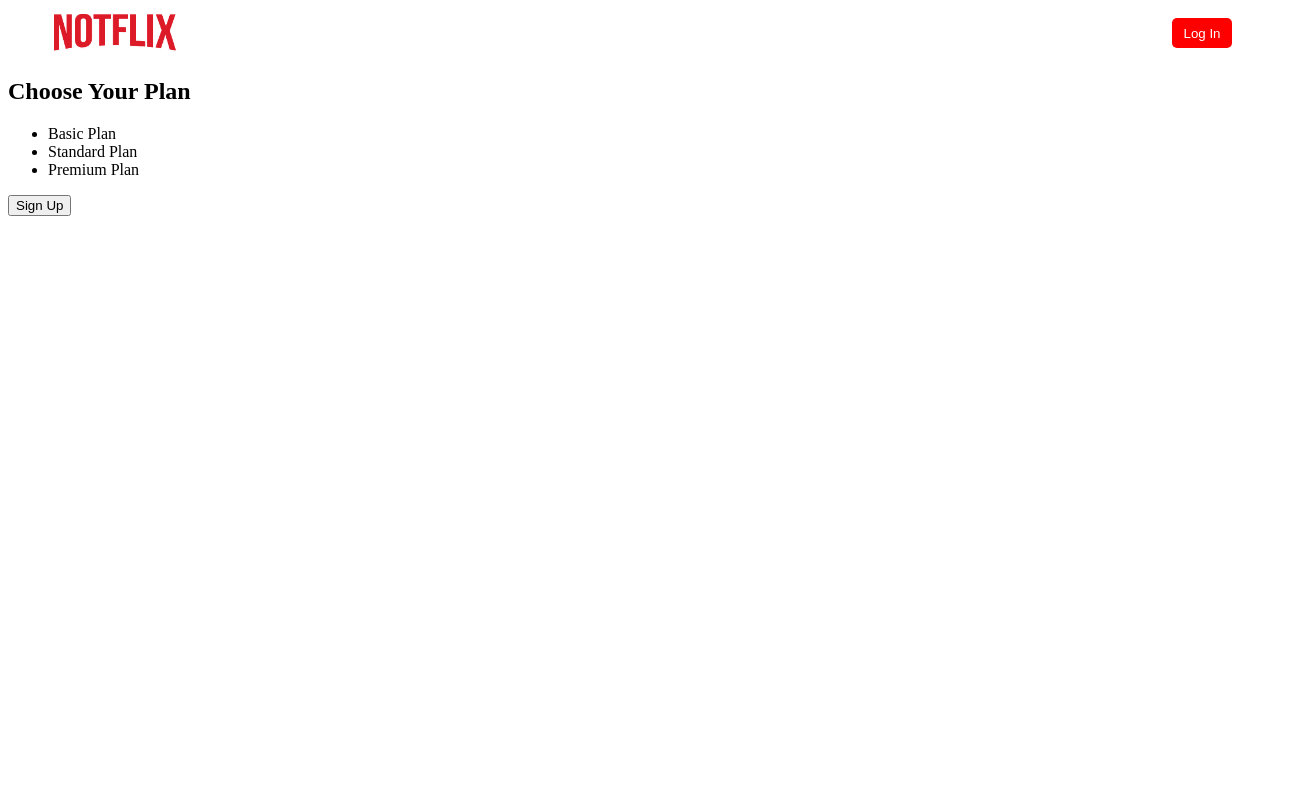
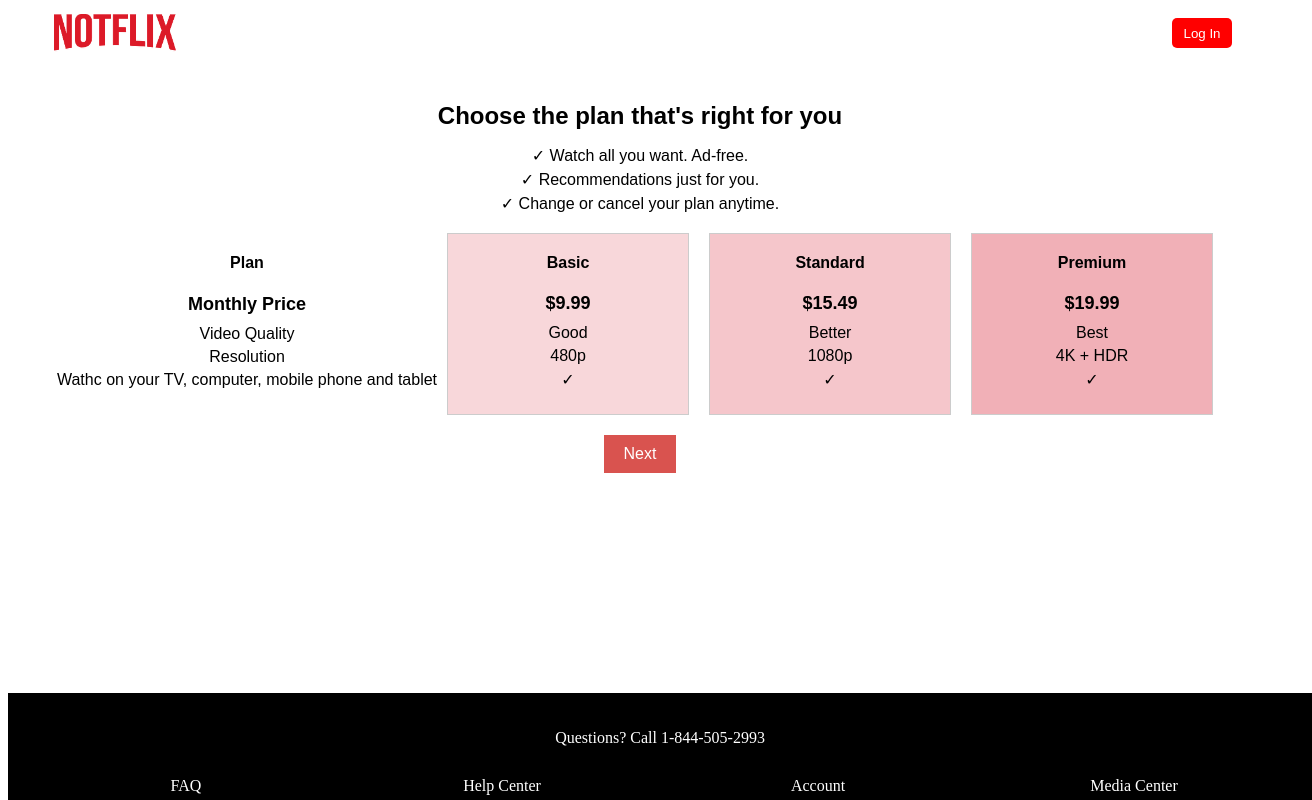
Before and after one commit to Tythla/NotFlix, an Angular app: page /choose-plan in a window 1280 px wide. Shown: the top 800 px of the page, 1312 px wide, since content can reach past the window. Built offline with nearby package versions, Linux system fonts and the light colour scheme.

Commit message:
Login and Signup(2/3) init

```diff
--- a/src/app/app.component.html
+++ b/src/app/app.component.html
@@ -1,2 +1,3 @@
 <app-navbar></app-navbar>
 <router-outlet></router-outlet>
+<app-footer></app-footer>
--- a/src/app/app.component.ts
+++ b/src/app/app.component.ts
@@ -1,11 +1,12 @@
 import { Component } from '@angular/core';
 import { RouterOutlet } from '@angular/router';
 import { NavbarComponent } from './components/navbar/navbar.component';
+import { FooterComponent } from './components/footer/footer.component';
 
 @Component({
   selector: 'app-root',
   standalone: true,
-  imports: [RouterOutlet, NavbarComponent],
+  imports: [RouterOutlet, NavbarComponent,FooterComponent],
   templateUrl: './app.component.html',
   styleUrl: './app.component.scss'
 })
--- a/src/app/components/navbar/navbar.component.scss
+++ b/src/app/components/navbar/navbar.component.scss
@@ -16,6 +16,7 @@ button{
     border:none;
     height: 30px;
     width: 60px;
+    cursor:pointer;
 }
 img{
     height: 50px;
--- a/src/app/pages/choose-plan/choose-plan.component.html
+++ b/src/app/pages/choose-plan/choose-plan.component.html
@@ -1,7 +1,41 @@
-<h2>Choose Your Plan</h2>
-<ul>
-  <li>Basic Plan</li>
-  <li>Standard Plan</li>
-  <li>Premium Plan</li>
-</ul>
-<button type="submit">Sign Up</button>
+<div class="plan-selection">
+  <h3>Choose the plan that's right for you</h3>
+  <ul>
+    <li>✓ Watch all you want. Ad-free.</li>
+    <li>✓ Recommendations just for you.</li>
+    <li>✓ Change or cancel your plan anytime.</li>
+  </ul>
+
+  <div class="plans">
+    <div class="Name">
+      <h4>Plan</h4>
+      <p class="price">Monthly Price</p>
+      <p class="video-quality">Video Quality</p>
+      <p class="resolution">Resolution</p>
+      <p class="devices">Wathc on your TV, computer, mobile phone and tablet</p>
+    </div>
+    <div class="plan basic">
+      <h4>Basic</h4>
+      <p class="price">$9.99</p>
+      <p class="video-quality">Good</p>
+      <p class="resolution">480p</p>
+      <p class="devices">✓</p>
+    </div>
+    <div class="plan standard">
+      <h4>Standard</h4>
+      <p class="price">$15.49</p>
+      <p class="video-quality">Better</p>
+      <p class="resolution">1080p</p>
+      <p class="devices">✓</p>
+    </div>
+    <div class="plan premium">
+      <h4>Premium</h4>
+      <p class="price">$19.99</p>
+      <p class="video-quality">Best</p>
+      <p class="resolution">4K + HDR</p>
+      <p class="devices">✓</p>
+    </div>
+  </div>
+
+  <button class="next-btn" (click)="toHome()">Next</button>
+</div>
--- a/src/app/pages/choose-plan/choose-plan.component.scss
+++ b/src/app/pages/choose-plan/choose-plan.component.scss
@@ -0,0 +1,76 @@
+.plan-selection {
+    font-family: Arial, sans-serif;
+    text-align: center;
+    padding: 20px;
+    margin-bottom: 200px;
+}
+
+.plan-selection h3 {
+    font-size: 24px;
+    margin-bottom: 10px;
+}
+
+.plan-selection ul {
+    list-style-type: none;
+    padding: 0;
+    margin-bottom: 20px;
+}
+
+.plan-selection ul li {
+    margin-bottom: 5px;
+}
+
+.plans {
+    display: flex;
+    justify-content: center;
+    margin-bottom: 20px;
+}
+
+.plan {
+    border: 1px solid #ccc;
+    padding: 20px;
+    margin: 0 10px;
+    width: 200px;
+    text-align: center;
+}
+
+.plan.basic {
+    background-color: #f8d7da;
+}
+
+.plan.standard {
+    background-color: #f5c6cb;
+}
+
+.plan.premium {
+    background-color: #f1b0b7;
+}
+
+.plan h4 {
+    margin-top: 0;
+}
+
+.price {
+    font-size: 18px;
+    font-weight: bold;
+    margin: 10px 0;
+}
+
+.video-quality,
+.resolution,
+.devices {
+    margin: 5px 0;
+}
+
+.next-btn {
+    background-color: #d9534f;
+    color: white;
+    border: none;
+    padding: 10px 20px;
+    font-size: 16px;
+    cursor: pointer;
+}
+
+.next-btn:hover {
+    background-color: #c9302c;
+}
--- a/src/app/pages/choose-plan/choose-plan.component.ts
+++ b/src/app/pages/choose-plan/choose-plan.component.ts
@@ -1,12 +1,19 @@
 import { Component } from '@angular/core';
+import { Router, RouterModule } from '@angular/router';
 
 @Component({
   selector: 'app-choose-plan',
   standalone: true,
-  imports: [],
+  imports: [RouterModule],
   templateUrl: './choose-plan.component.html',
   styleUrl: './choose-plan.component.scss'
 })
 export class ChoosePlanComponent {
 
+  constructor(private router: Router) { };
+
+  toHome() {
+    this.router.navigate(['/']);
+  }
+
 }
--- a/src/app/pages/login/login.component.html
+++ b/src/app/pages/login/login.component.html
@@ -1,12 +1,15 @@
+<div class="background">
+    <div class="login">
         <h2>Login</h2>
         <form>
-  <label for="email">Email:</label>
-  <input type="email" id="email" name="email" required>
-  <label for="password">Password:</label>
-  <input type="password" id="password" name="password" required>
+        <input type="email" id="email" name="email" placeholder="Email">
+        <input type="password" id="password" name="password" placeholder="Password">
+        <br>
         <button type="submit">Login</button>
         </form>
 
         <p>New to Notflix? <u><a (click)="toSignup()">Sign up now</a></u></p>
 
         <p class="warning">This page is NOT protected by Google reCAPTCHA to ensure you're not a bot.</p>
+    </div>
+</div>
--- a/src/app/pages/login/login.component.scss
+++ b/src/app/pages/login/login.component.scss
@@ -1,3 +1,37 @@
-body{
-    background-image: url("/public/welcome.jpg");
+.background{
+    background-image: url('/welcome.jpg');
+    height: 600px;
+    text-align: center;
 }
+.login {
+    background-color: rgba(0, 0, 0, 0.75);
+    padding: 40px 80px;
+    margin:auto;
+    border-radius: 5px;
+    max-width: 300px;
+    width: 50%;
+    text-align: left;
+}
+h2{
+    color:white;
+}
+p{
+    color:white;
+}
+button {
+    background-color: red;
+    color: white;
+    border: none;
+    border-radius: 5px;
+    height: 40px;
+    width: 100%;
+    margin-top: 10px;
+    cursor: pointer;
+}
+a{
+    cursor:pointer
+}
+input{
+    background-color: rgba(0, 0, 0, 0.75);
+    color:white;
+}
--- a/src/app/pages/signup/signup.component.html
+++ b/src/app/pages/signup/signup.component.html
@@ -1,8 +1,13 @@
-<h2>Sign Up</h2>
-<form>
-  <label for="email">Email:</label>
-  <input type="email" id="email" name="email" required>
-  <label for="password">Password:</label>
-  <input type="password" id="password" name="password" required>
-  <button type="submit" (click)="toPlan()">Next</button>
-</form>
+<div class="background">
+    <div class="signup">
+        <p>STEP 1 OF 3</p>
+        <h2>Create a password to start your membership</h2>
+        <p>Just a few more steps and you're donw!</p>
+        <p>We hate paperwork, too.</p>
+        <form>
+        <input type="email" id="email" name="email" placeholder="Enter your email:" required>
+        <input type="password" id="password" name="password" placeholder="Add your password" required>
+        <button type="submit" (click)="toPlan()">Next</button>
+        </form>
+    </div>
+</div>
--- a/src/app/pages/signup/signup.component.scss
+++ b/src/app/pages/signup/signup.component.scss
@@ -0,0 +1,34 @@
+.background{
+    display:flex;
+    height:max-content;
+    justify-content: center;
+    align-items: center;
+}
+.signup{
+    display: flex;
+    width:400px;
+    flex-direction: column;
+    padding:50px,50px,50px,50px;
+    margin-bottom: 200px;
+}
+form{
+    display: flex;
+    width:400px;
+    flex-direction: column;
+}
+input{
+    height:50px;
+    margin-bottom:10px;
+    font-size: large;
+}
+button {
+    background-color: red;
+    color: white;
+    border: none;
+    border-radius: 5px;
+    height: 40px;
+    width: 100%;
+    margin-top: 10px;
+    font-size: large;
+    cursor: pointer;
+}
```
Lines whose indentation alone changed are shown as unchanged.
